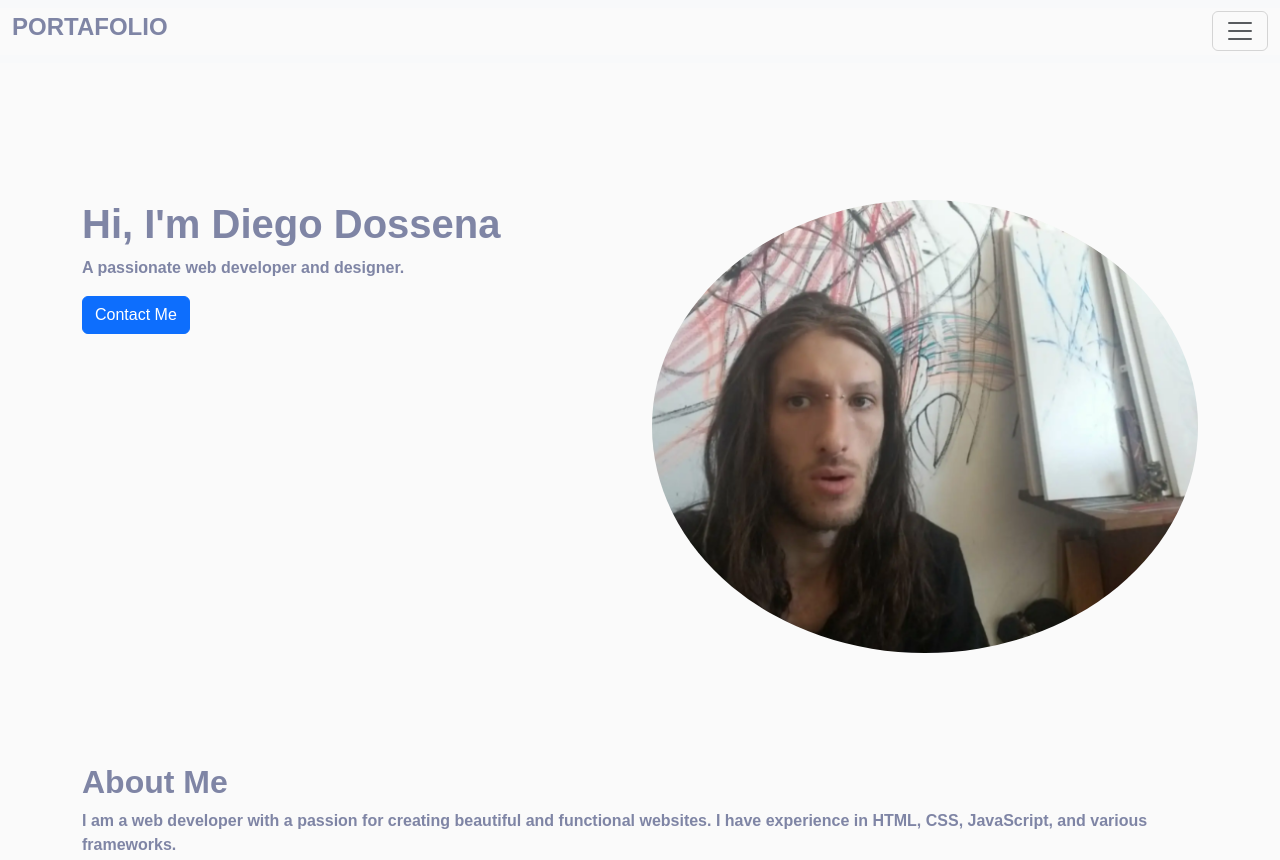
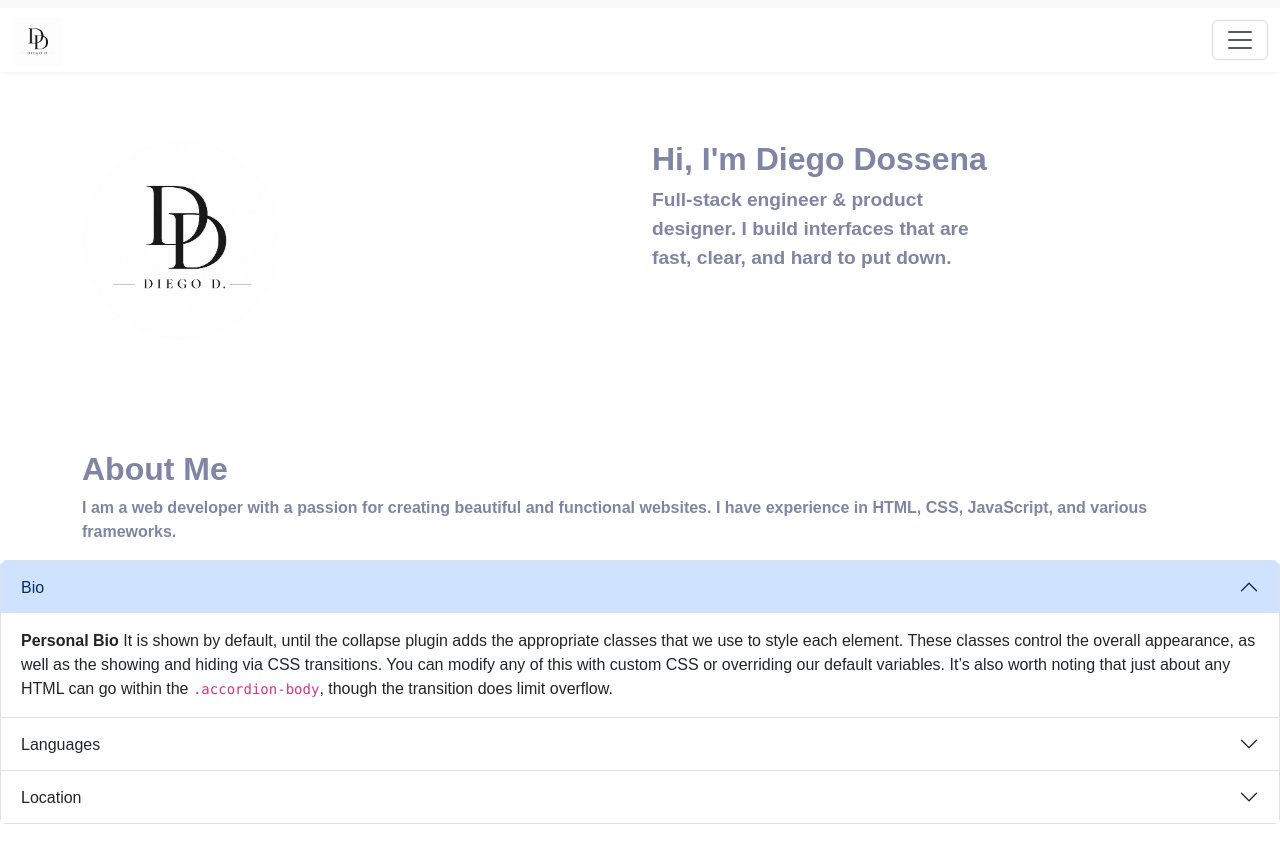
Before and after one commit to haru-throv/portafolio-web-page, a plain HTML site: page index.html in a window 1280 px wide. Shown: the top 860 px of the page. Drawn offline with nearby package versions, Linux system fonts and the light colour scheme.

Commit message:
Portafolio

```diff
--- a/index.html
+++ b/index.html
@@ -17,7 +17,13 @@
       <nav class="navbar bg-body-tertiary fixed-top">
         <div class="container-fluid">
           <a class="navbar-brand" href="#home">
-            <h4 class="theLooks">PORTAFOLIO</h4>
+            <img
+              src="assets/ChatGPT Image 5 sept 2026, 01_00_53.png"
+              alt="Logo"
+              width="50"
+              height="50"
+              class="d-inline-block align-text-top"
+            />
           </a>
           <button
             class="navbar-toggler"
@@ -89,16 +95,16 @@
         <div class="container">
           <div class="row">
             <div class="col-md-6">
-              <h1 class="theLooks">Hi, I'm Diego Dossena</h1>
-              <p class="theLooks">A passionate web developer and designer.</p>
-              <a href="#contact" class="btn btn-primary">Contact Me</a>
+              <img
+                src="assets/ChatGPT Image 5 sept 2026, 01_00_53.png"
+                alt="Profile Picture"
+                class="img-fluid rounded-circle"
+                id="logo"
+              />
             </div>
             <div class="col-md-6">
-              <img
-                src="assets/profile.png"
-                alt="Profile Picture"
-                class="img-fluid rounded-circle"
-              />
+              <h2 class="theLooks">Hi, I'm Diego Dossena</h2>
+              <p id="home-paragraph" class="theLooks">Full-stack engineer & product designer. I build interfaces that are fast, clear, and hard to put down.</p>
             </div>
           </div>
         </div>
--- a/style.css
+++ b/style.css
@@ -4,7 +4,7 @@
     border: 0;
 
     font-family: "Poppins", sans-serif;
-    background-color:#fafafa
+    background-color:#ffffff
 }
 
 html {
@@ -20,12 +20,33 @@ html {
 header {
     display: block;
     unicode-bidi: isolate;
+    nav {
+        display: flex;
+        justify-content: space-between;
+        align-items: center;
+        padding: 20px 40px;
+        background-color: #ffffff;
+        box-shadow: 0 2px 4px rgba(0, 0, 0, 0.1);
+        height: 70px;
+    }
 }
 main {
-    margin-top: 100px;
-    padding-top: 100px;
+    margin-top: 80px;
+    padding-top: 60px;
     section {
         margin-bottom: 70px;
         padding-bottom: 40px;
+        #logo {
+            width: 200px;
+            height: 200px;
+            border-radius: 50%;
+            object-fit: cover;
+        }
+        #home-paragraph {
+            font-size: 1.2rem;
+            color: #7f85a5;
+            width: 60%;
+        }
+
     }
 }
```
Also changed, not shown: assets/ChatGPT Image 5 sept 2026, 01_00_53.png (added), assets/ChatGPT Image 5 sept 2026, 01_02_17.png (added), assets/davinci_me_haces_un_logo_para_mi_portafolio_que_diga__dieg.png (added).
